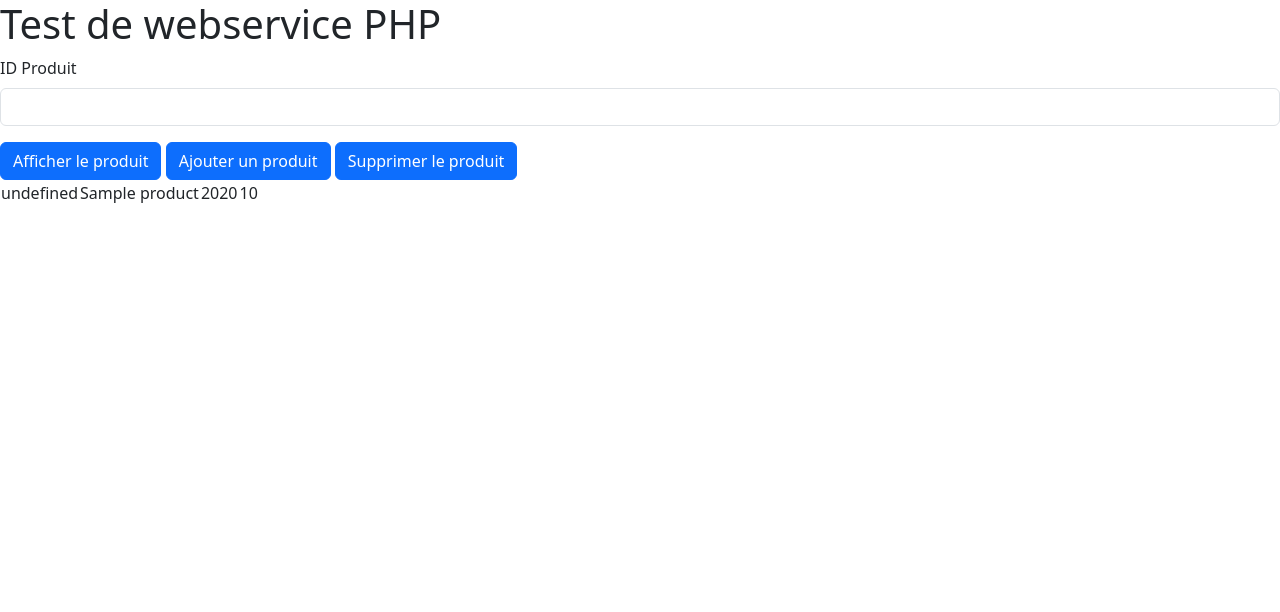
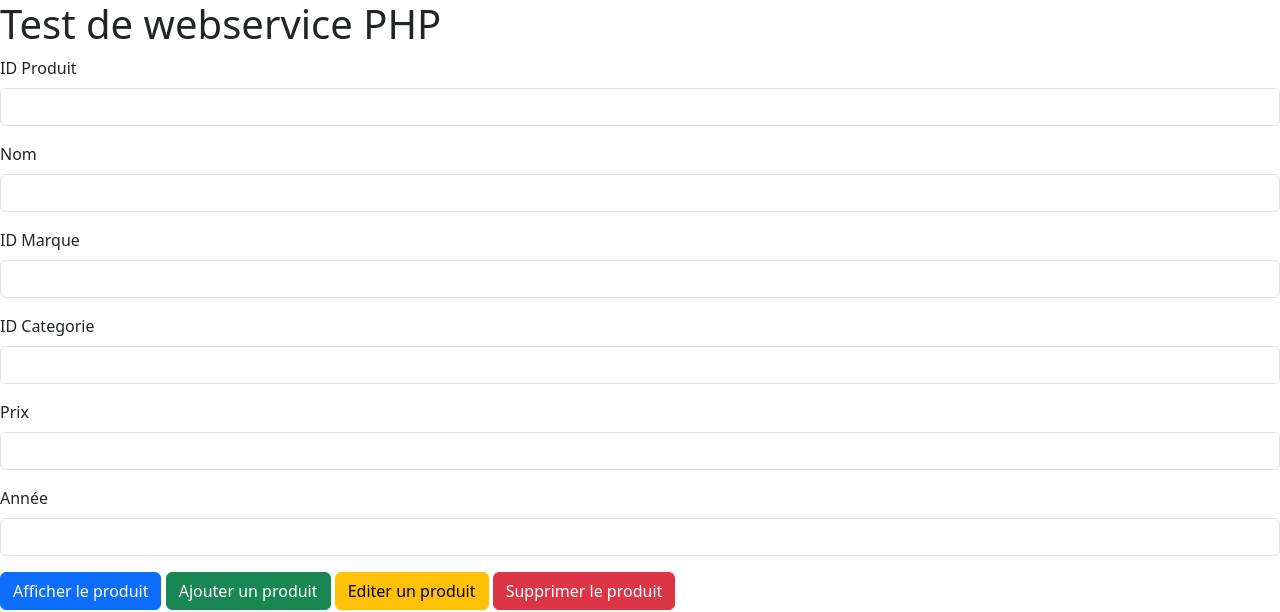
Before and after one commit to Sylvainxiii/phpWebservice, a PHP site: page / in a window 1280 px wide. Shown: the top 612 px of the page. Run offline with PHP 8.4, Linux system fonts and the light colour scheme; tables that the repository leaves empty or names only in its code hold one stand-in row (values such as "Sample post").

Commit message:
Ajout méthode POST

```diff
--- a/hifi.js
+++ b/hifi.js
@@ -73,6 +73,40 @@ function deleteProducts() {
         })
 }
 
+function addProducts() {
+
+    let nom = document.getElementById('nom').value;
+    let brandId = document.getElementById('brandId').value;
+    let categoryId = document.getElementById('categoryId').value;
+    let price = document.getElementById('price').value;
+    let year = document.getElementById('year').value;
+
+    let url = 'http://localhost/phpWebservice/produits.php';
+
+    fetch(url, {
+        method: 'POST',
+        body: JSON.stringify({
+            "product_name": nom,
+            "brand_id": brandId,
+            "category_id": categoryId,
+            "list_price": price,
+            "model_year": year
+        }),
+        headers: {
+            "Content-type": "application/json"
+        }
+    })
+        .then(response => response.json())
+        .then((data) =>
+            console.log(data))
+        .catch((error) => {
+            if (error) {
+                alert('error');
+                return;
+            }
+            return;
+        })
+}
 
 document.onload = getProducts();
 
@@ -88,3 +122,9 @@ deleteIdBtn.addEventListener("click", function (event) {
     champId.value = "";
     getProducts();
 })
+
+addIdBtn.addEventListener("click", function (event) {
+    event.preventDefault();
+    addProducts();
+    getProducts();
+})
--- a/index.php
+++ b/index.php
@@ -19,9 +19,30 @@
             <label for="id" class="form-label">ID Produit</label>
             <input type="text" class="form-control" id="id">
         </div>
+        <div class="mb-3">
+            <label for="nom" class="form-label">Nom</label>
+            <input type="text" class="form-control" id="nom">
+        </div>
+        <div class="mb-3">
+            <label for="brandId" class="form-label">ID Marque</label>
+            <input type="text" class="form-control" id="brandId">
+        </div>
+        <div class="mb-3">
+            <label for="categoryId" class="form-label">ID Categorie</label>
+            <input type="text" class="form-control" id="categoryId">
+        </div>
+        <div class="mb-3">
+            <label for="price" class="form-label">Prix</label>
+            <input type="text" class="form-control" id="price">
+        </div>
+        <div class="mb-3">
+            <label for="year" class="form-label">Année</label>
+            <input type="text" class="form-control" id="year">
+        </div>
         <button type="submit" class="btn btn-primary" id="getIdBtn">Afficher le produit</button>
-        <button type="submit" class="btn btn-primary" id="addIdBtn">Ajouter un produit</button>
-        <button type="submit" class="btn btn-primary" id="deleteIdBtn">Supprimer le produit</button>
+        <button type="submit" class="btn btn-success" id="addIdBtn">Ajouter un produit</button>
+        <button type="submit" class="btn btn-warning" id="editIdBtn">Editer un produit</button>
+        <button type="submit" class="btn btn-danger" id="deleteIdBtn">Supprimer le produit</button>
     </form>
     <table id="listTable">
         <tbody id="listTbody">
--- a/produits.php
+++ b/produits.php
@@ -16,6 +16,17 @@ function getProduct($pdo, $id = 0)
     echo json_encode($result, JSON_PRETTY_PRINT);
 }
 
+function addProduct($pdo)
+{
+    $data = json_decode(file_get_contents("php://input"), true);
+
+    $sql = "INSERT INTO products(product_name, brand_id, category_id, list_price, model_year ) VALUES (:nom, :brand, :category, :price, :modelyear)";
+    $stmt = $pdo->prepare($sql);
+    $params = ["nom" => $data["product_name"], "brand" => $data["brand_id"], "category" => $data["category_id"], "price" => $data["list_price"], "modelyear" => $data["model_year"]];
+    $stmt->execute($params);
+    return true;
+}
+
 function deleteProduct($pdo, $id = 0)
 {
     $sql = "DELETE FROM products WHERE product_id=" . $id;
@@ -32,5 +43,10 @@ switch ($request_method) {
     case 'DELETE':
         $id = intval($_GET["id"]);
         deleteProduct($pdo, $id);
+        getProduct($pdo);
+        break;
+    case 'POST':
+        addProduct($pdo);
+        getProduct($pdo);
         break;
 }
```
